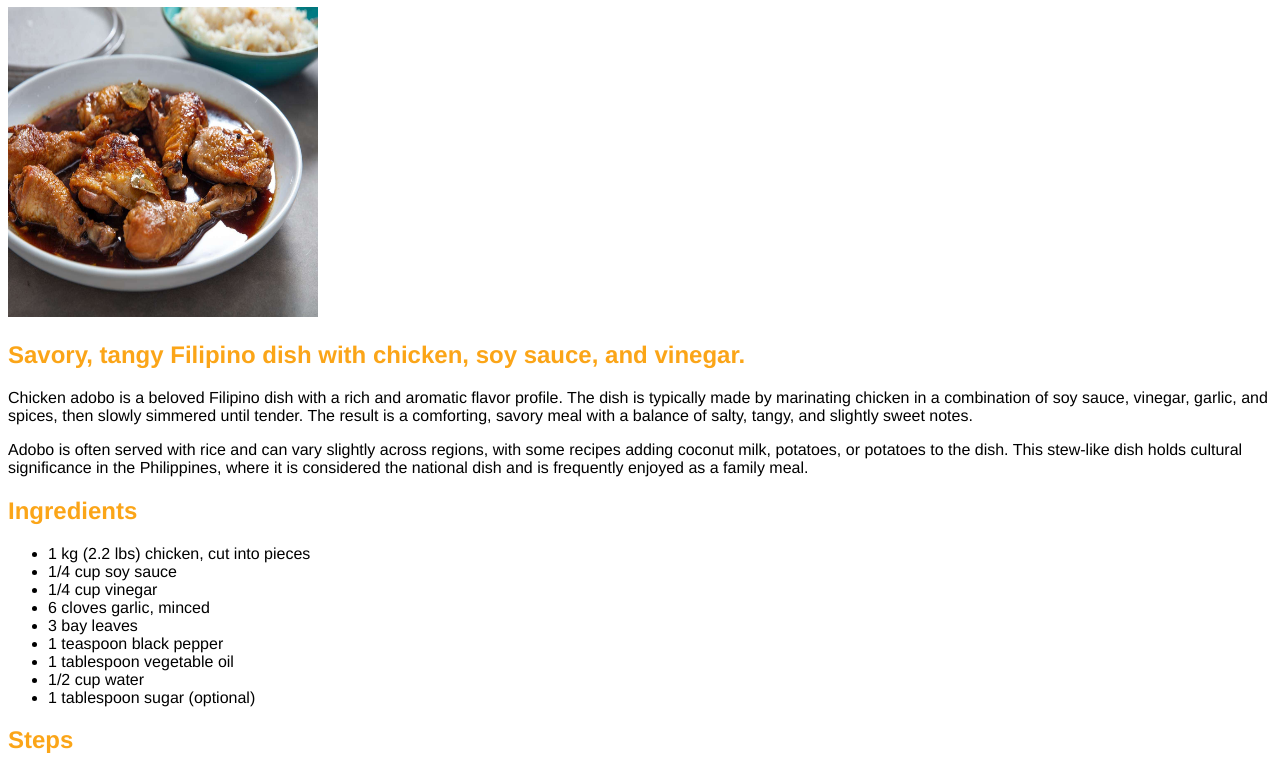
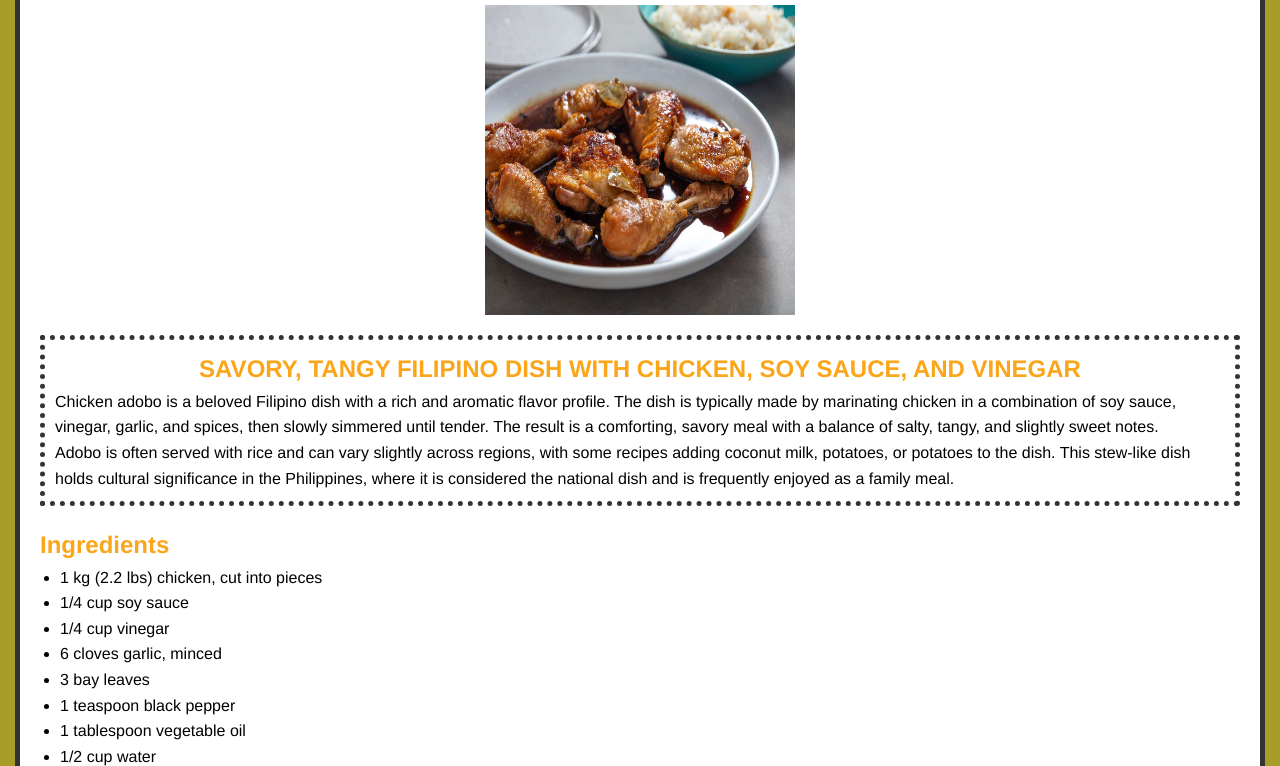
Before and after one commit to Roiyals/odin-recipes, a plain HTML site: page recipes/chicken-adobo.html in a window 1280 px wide. Shown: the part 73-839 px from the top of the page. Drawn offline with Linux system fonts and the light colour scheme.

Commit message:
edit overall layout
Centered content for the home page and recipe pages, added some margins and paddings, and divided the recipes pages' content into section.

Still experimenting so layouts aren't final yet.

```diff
--- a/css/styles.css
+++ b/css/styles.css
@@ -8,15 +8,65 @@ COLOR THEME:
 #A89C29
 */
 
-/* ==================================  */
-/* GENERAL STYLES  */
+/* ==================================  GENERAL STYLES
+==================================   */
+
+/* GLOBAL RESET */
+
+*,
+*::before,
+*::after {
+  box-sizing: inherit;
+}
 
 * {
   font-family: Helvetica, sans-serif;
+  padding: 0;
+  margin: 0;
 }
 
-/* ==================================  */
-/* MAIN PAGE */
+body {
+  background-color: #a89c29;
+}
+
+/* CENTERING */
+
+.container {
+  width: 1200px;
+  margin: 0 auto;
+  padding: 20px 20px 0px;
+  background-color: #fff;
+  border-left: 5px #333 solid;
+  border-right: 5px #333 solid;
+}
+
+h1,
+.short-description,
+.recipes {
+  text-align: center;
+}
+
+img {
+  display: block;
+  margin-left: auto;
+  margin-right: auto;
+}
+
+/* PAGE LAYOUTS, SECTION SPACING, LINE HEIGHT */
+h1,
+section {
+  margin-bottom: 20px;
+}
+
+h1,
+h2,
+p,
+li {
+  line-height: 1.6;
+}
+
+/* ==================================  MAIN PAGE
+==================================   */
 
 .main-page-h1 {
   color: #e52020;
@@ -26,8 +76,8 @@ COLOR THEME:
   color: #fba518;
 }
 
-/* ==================================  */
-/* RECIPE PAGES */
+/* ==================================  RECIPE PAGES
+==================================   */
 
 .recipe-header-name {
   color: #e52020;
@@ -39,3 +89,17 @@ COLOR THEME:
 .home-button {
   color: #fba518;
 }
+
+.description-section {
+  border: 5px #333 dotted;
+  padding: 10px;
+}
+
+.short-description {
+  text-transform: uppercase;
+}
+
+ul,
+ol {
+  margin-left: 20px;
+}
--- a/recipes/chicken-adobo.html
+++ b/recipes/chicken-adobo.html
@@ -7,6 +7,8 @@
     <link rel="stylesheet" href="../css/styles.css" />
   </head>
   <body>
+    <div class="container">
+      <section class="name-and-img-section">
         <h1 class="recipe-header-name">Chicken Adobo</h1>
 
         <img
@@ -15,26 +17,31 @@
           width="310"
           height="310"
         />
+      </section>
 
+      <section class="description-section">
         <h2 class="short-description">
-      Savory, tangy Filipino dish with chicken, soy sauce, and vinegar.
+          Savory, tangy Filipino dish with chicken, soy sauce, and vinegar
         </h2>
 
         <p>
-      Chicken adobo is a beloved Filipino dish with a rich and aromatic flavor
-      profile. The dish is typically made by marinating chicken in a combination
-      of soy sauce, vinegar, garlic, and spices, then slowly simmered until
-      tender. The result is a comforting, savory meal with a balance of salty,
-      tangy, and slightly sweet notes.
+          Chicken adobo is a beloved Filipino dish with a rich and aromatic
+          flavor profile. The dish is typically made by marinating chicken in a
+          combination of soy sauce, vinegar, garlic, and spices, then slowly
+          simmered until tender. The result is a comforting, savory meal with a
+          balance of salty, tangy, and slightly sweet notes.
         </p>
 
         <p>
-      Adobo is often served with rice and can vary slightly across regions, with
-      some recipes adding coconut milk, potatoes, or potatoes to the dish. This
-      stew-like dish holds cultural significance in the Philippines, where it is
-      considered the national dish and is frequently enjoyed as a family meal.
+          Adobo is often served with rice and can vary slightly across regions,
+          with some recipes adding coconut milk, potatoes, or potatoes to the
+          dish. This stew-like dish holds cultural significance in the
+          Philippines, where it is considered the national dish and is
+          frequently enjoyed as a family meal.
         </p>
+      </section>
 
+      <section class="ingredients-section">
         <h2 class="ingredients">Ingredients</h2>
         <ul>
           <li>1 kg (2.2 lbs) chicken, cut into pieces</li>
@@ -47,12 +54,14 @@
           <li>1/2 cup water</li>
           <li>1 tablespoon sugar (optional)</li>
         </ul>
+      </section>
 
+      <section class="steps-section">
         <h2 class="steps">Steps</h2>
         <ol>
           <li>
-        In a bowl, combine chicken, soy sauce, vinegar, garlic, bay leaves, and
-        black pepper. Marinate for at least 30 minutes.
+            In a bowl, combine chicken, soy sauce, vinegar, garlic, bay leaves,
+            and black pepper. Marinate for at least 30 minutes.
           </li>
           <li>
             Heat oil in a pot over medium heat. Add the chicken and cook until
@@ -61,11 +70,15 @@
           <li>
             Pour in the marinade along with the water, then bring to a simmer.
           </li>
-      <li>Cover and cook for 30-40 minutes, until the chicken is tender.</li>
+          <li>
+            Cover and cook for 30-40 minutes, until the chicken is tender.
+          </li>
           <li>Optionally, add sugar for a slight sweetness and stir.</li>
           <li>Serve hot with rice. Enjoy!</li>
         </ol>
+      </section>
 
       <a class="home-button" href="../index.html">Home</a>
+    </div>
   </body>
 </html>
```
Also changed, not shown: index.html (+15 -4 lines), recipes/carbonara.html (+23 -12 lines), recipes/paksiw.html (+22 -8 lines). Lines whose indentation alone changed are shown as unchanged.
